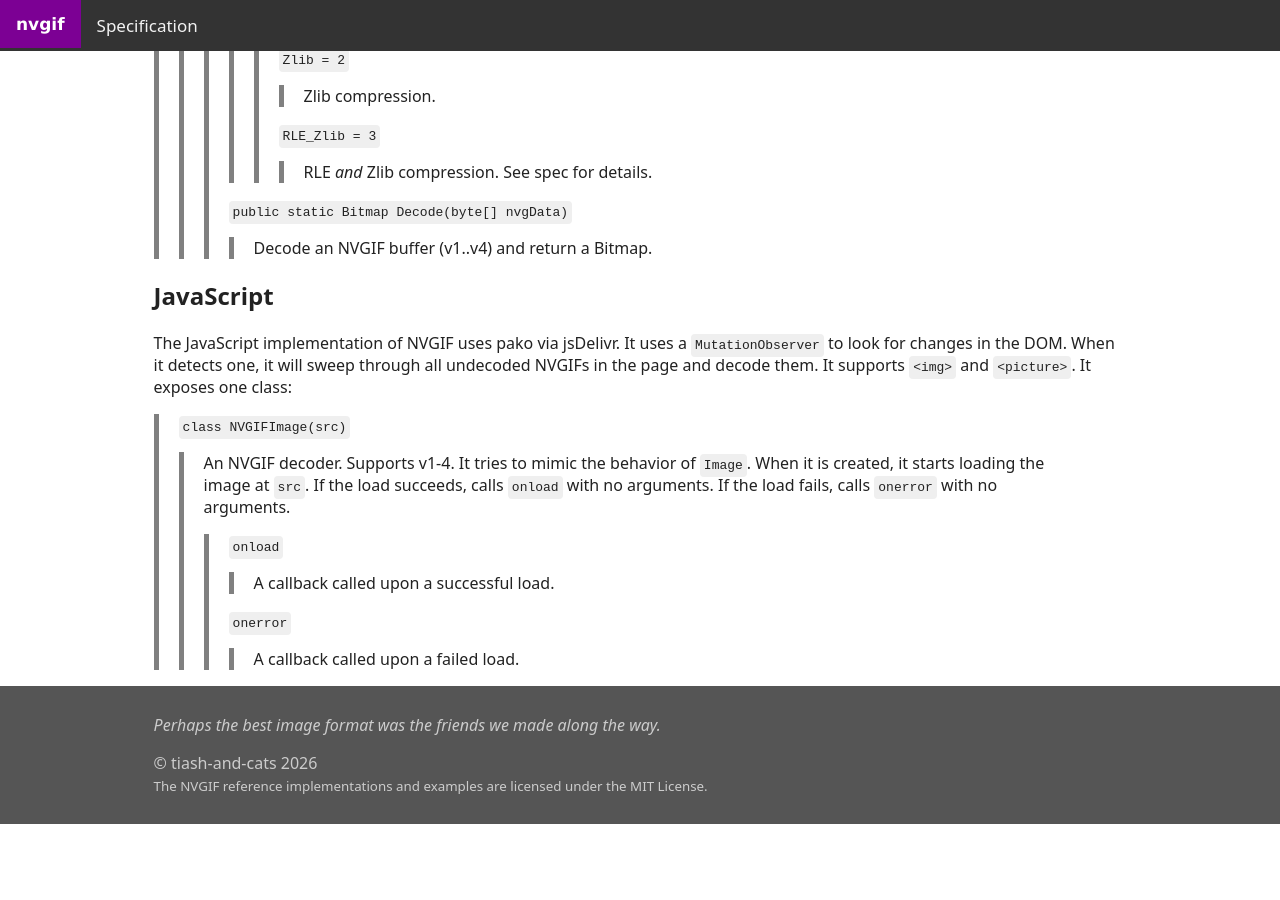
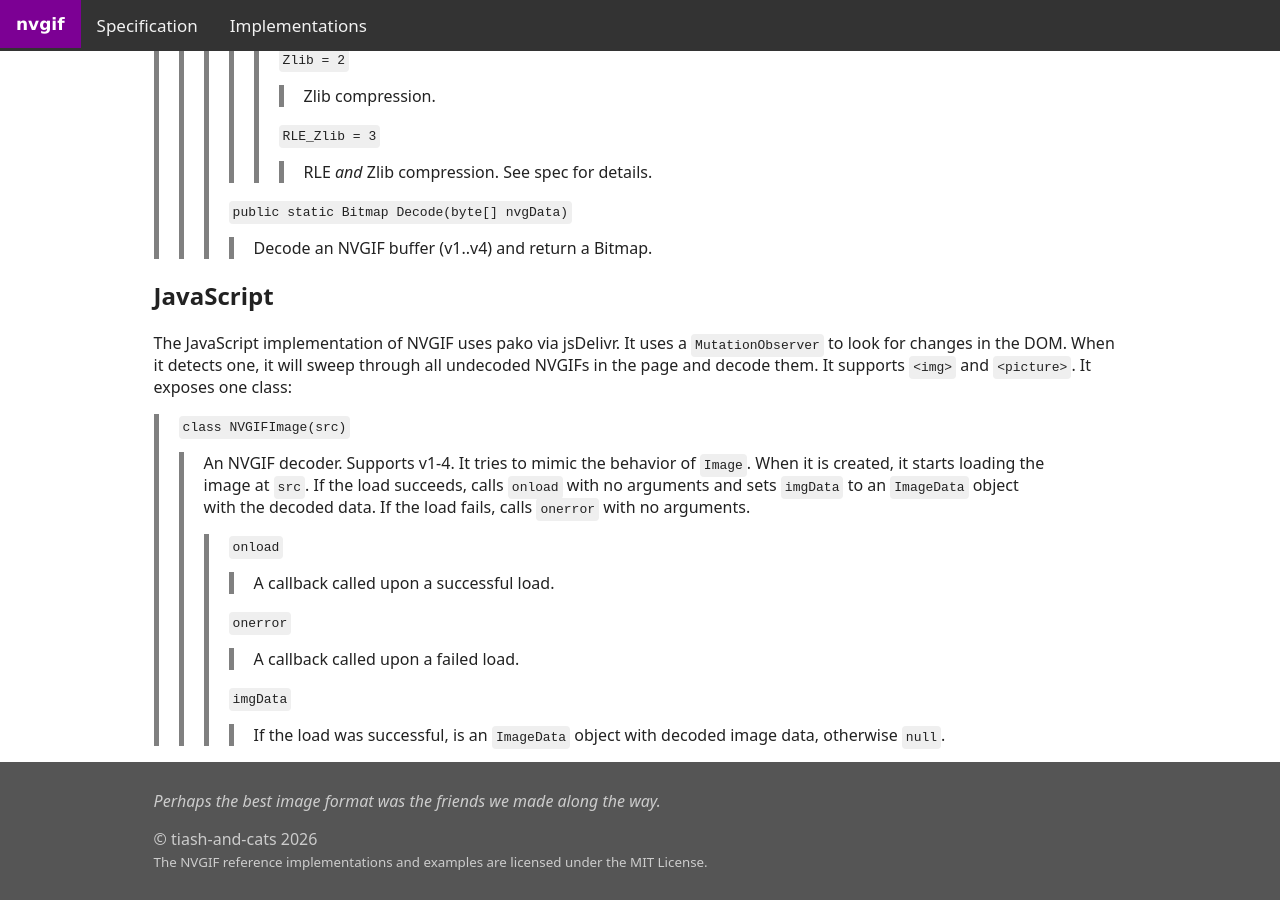
Before and after one commit to tiash-and-cats/nvgif, a Jekyll site: the page built from implementations.md, in a window 1280 px wide and 900 px high, scrolled down 4115 px. Built offline with Jekyll 4.4.1, drawn with Linux system fonts in a browser that asks for light colours; nearby versions of some CDN libraries; our own code applies the rules of GitHub Pages for plain Markdown files; before the commit the page ends 4939 px from its top, so only the background shows below that.

Commit message:
Added Implementations link to navbar and to README.md

```diff
--- a/_layouts/default.html
+++ b/_layouts/default.html
@@ -150,7 +150,8 @@ img, canvas {
 
 <nav id="myTopnav">
   <a href="/nvgif/" class="logo">nvgif</a>
-  <a href="/nvgif/specs">Specification</a>
+  <a href="/nvgif/specs/">Specification</a>
+  <a href="/nvgif/implementations.html">Implementations</a>
   <a href="javascript:void(0);" class="icon" onclick="myFunction()">
     <i class="fa fa-bars"></i>
   </a>
--- a/implementations.md
+++ b/implementations.md
@@ -159,9 +159,12 @@ The C# implementation of NVGIF requires `System.Drawing.Common`.
 The JavaScript implementation of NVGIF uses pako via jsDelivr. It uses a `MutationObserver` to look for changes in the DOM. When it detects one, it will sweep through all undecoded NVGIFs in the page and decode them. It supports `<img>` and `<picture>`. It exposes one class:
 
 > `class NVGIFImage(src)`
-> > An NVGIF decoder. Supports v1-4. It tries to mimic the behavior of `Image`. When it is created, it starts loading the image at `src`. If the load succeeds, calls `onload` with no arguments. If the load fails, calls `onerror` with no arguments.
+> > An NVGIF decoder. Supports v1-4. It tries to mimic the behavior of `Image`. When it is created, it starts loading the image at `src`. If the load succeeds, calls `onload` with no arguments and sets `imgData` to an `ImageData` object with the decoded data. If the load fails, calls `onerror` with no arguments.
 > > > `onload`
 > > > > A callback called upon a successful load.
 > > >
 > > > `onerror`
 > > > > A callback called upon a failed load.
+> > >
+> > > `imgData`
+> > > > If the load was successful, is an `ImageData` object with decoded image data, otherwise `null`.
```
Also changed, not shown: README.md.
